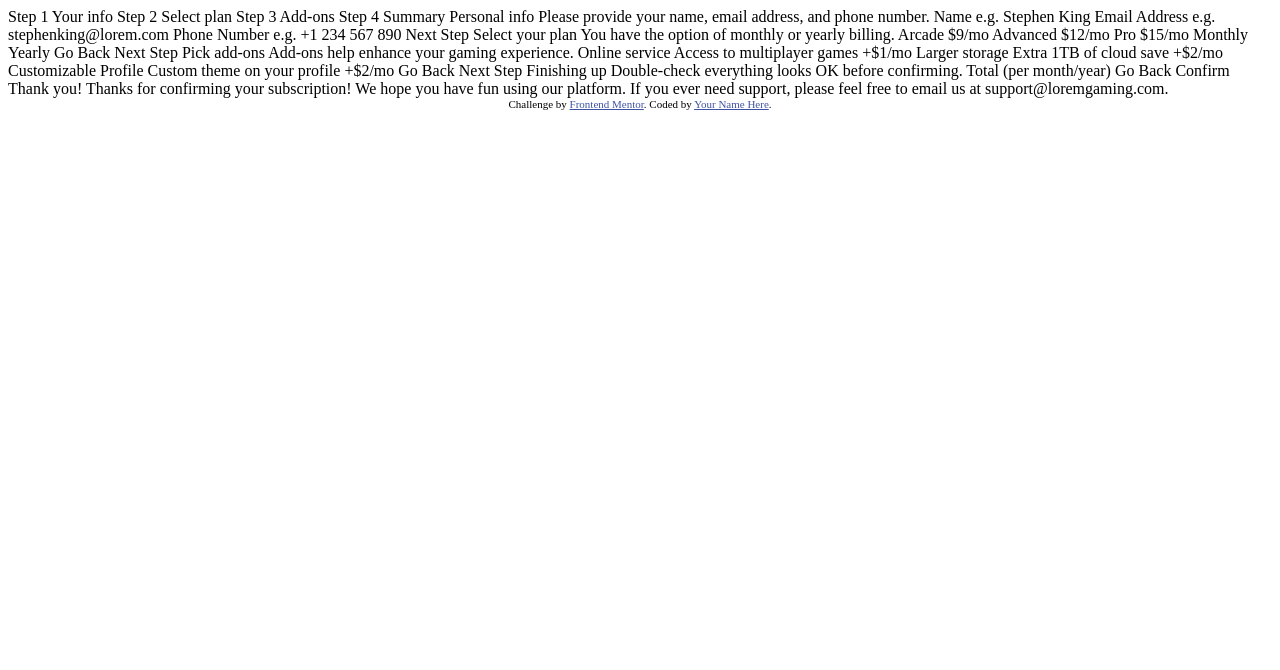
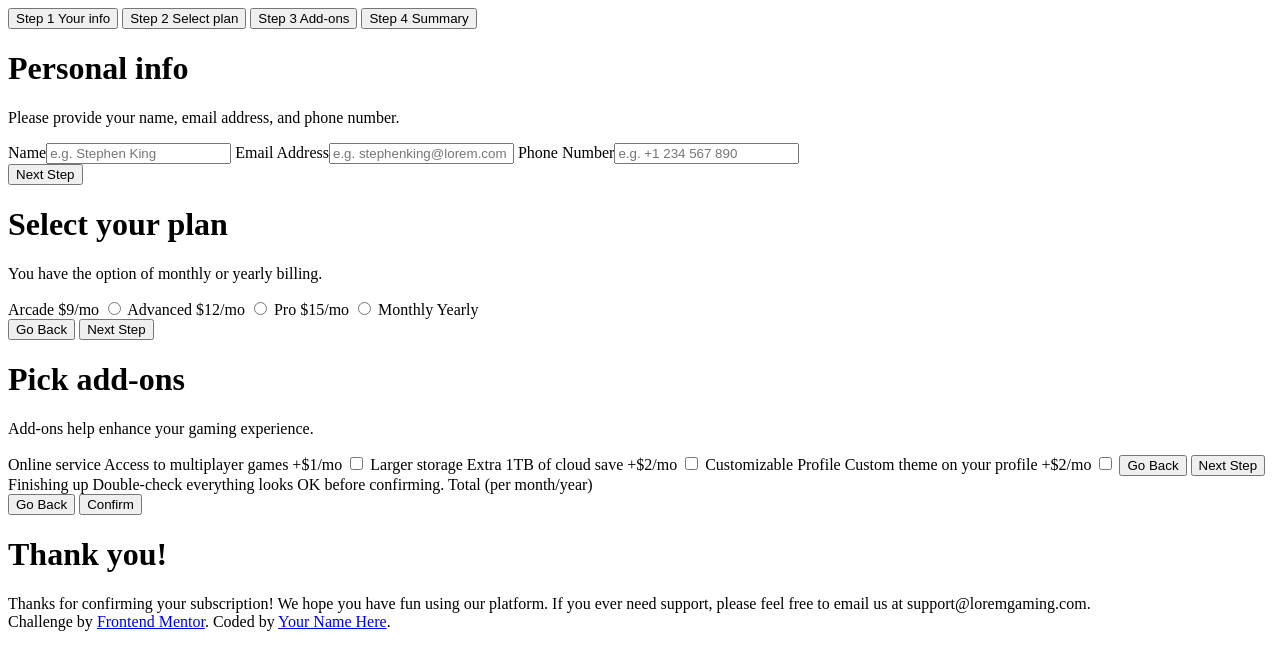
Before and after one commit to simonafude/Multi-step-form, a plain HTML site: page index.html in a window 1280 px wide. Drawn offline with Linux system fonts and the light colour scheme.

Commit message:
feat(HTML and CSS: Created the structure of the webpage and css file

```diff
--- a/index.html
+++ b/index.html
@@ -6,96 +6,116 @@
 
   <link rel="icon" type="image/png" sizes="32x32" href="./assets/images/favicon-32x32.png">
 
+  <!-- imports font family -->
+  <link rel="preconnect" href="https://fonts.googleapis.com">
+<link rel="preconnect" href="https://fonts.gstatic.com" crossorigin>
+<link href="https://fonts.googleapis.com/css2?family=Ubuntu:ital,wght@0,300;0,400;0,500;0,700;1,300;1,400;1,500;1,700&display=swap" rel="stylesheet">
+
   <title>Frontend Mentor | Multi-step form</title>
 
   <!-- Feel free to remove these styles or customise in your own stylesheet 👍 -->
   <style>
-    .attribution { font-size: 11px; text-align: center; }
-    .attribution a { color: hsl(228, 45%, 44%); }
+
   </style>
 </head>
 <body>
 
   <!-- Sidebar start -->
+  <nav>
+    <button>Step 1
+      Your info</button>
 
-  Step 1
-  Your info
+    <button>Step 2
+      Select plan</button>
 
-  Step 2
-  Select plan
+    <button>Step 3
+      Add-ons</button>
 
-  Step 3
-  Add-ons
+    <button>Step 4
+      Summary</button>
+  </nav>
 
-  Step 4
-  Summary
 
   <!-- Sidebar end -->
 
   <!-- Step 1 start -->
+  <form action="Submit" method="post">
+    <h1>Personal info</h1>
+    <p>Please provide your name, email address, and phone number.</p>
 
-  Personal info
-  Please provide your name, email address, and phone number.
+    <label for="">Name<input type="text" name="" id="" placeholder="e.g. Stephen King"></label>
 
-  Name
-  e.g. Stephen King
 
-  Email Address
-  e.g. stephenking@lorem.com
+    <label for="">Email Address<input type="email" name="" id="" placeholder="e.g. stephenking@lorem.com">
+    </label>
 
-  Phone Number
-  e.g. +1 234 567 890
 
-  Next Step
+    <label for="">Phone Number<input type="tel" name="" id="" placeholder="e.g. +1 234 567 890"></label>
 
+  </form>
+
+  <button>Next Step</button>
   <!-- Step 1 end -->
 
   <!-- Step 2 start -->
 
-  Select your plan
-  You have the option of monthly or yearly billing.
+  <form action="" method="post">
+    <h1>Select your plan</h1>
+    <p>You have the option of monthly or yearly billing.</p>
 
-  Arcade
-  $9/mo
+    <label for="">Arcade
+      $9/mo</label>
+    <input type="radio" name="" id="">
 
-  Advanced
-  $12/mo
+    <label for="">Advanced
+      $12/mo</label>
+      <input type="radio" name="" id="">
 
-  Pro
-  $15/mo
+    <label for="">Pro
+      $15/mo</label>
+      <input type="radio" name="" id="">
 
     Monthly
     Yearly
 
-  Go Back
-  Next Step
+  </form>
+
+  <button>Go Back</button>
+  <button type="submit">Next Step</button>
 
   <!-- Step 2 end -->
 
   <!-- Step 3 start -->
 
-  Pick add-ons
-  Add-ons help enhance your gaming experience.
+  <form action="Submit" method="post">
+    <h1>Pick add-ons</h1>
+    <p>Add-ons help enhance your gaming experience.
+    </p>
 
-  Online service
+    <label for="">Online service
       Access to multiplayer games
-  +$1/mo
+      +$1/mo</label>
+    <input type="checkbox" name="" id="">
 
-  Larger storage
+    <label for="">Larger storage
       Extra 1TB of cloud save
-  +$2/mo
+      +$2/mo</label>
+    <input type="checkbox" name="" id="">
 
-  Customizable Profile
+    <label for="">Customizable Profile
       Custom theme on your profile
-  +$2/mo
+      +$2/mo</label>
+      <input type="checkbox" name="" id="">
 
-  Go Back
-  Next Step
+    <button>Go Back</button>
+    <button>Next Step</button>
+  </form>
 
   <!-- Step 3 end -->
 
   <!-- Step 4 start -->
 
+  <form action="" method="post">
     Finishing up
   Double-check everything looks OK before confirming.
 
@@ -103,18 +123,23 @@
 
   Total (per month/year)
 
-  Go Back
-  Confirm
+  </form>
+
+ <button> Go Back</button>
+ <button>Confirm</button>
 
   <!-- Step 4 end -->
 
   <!-- Step 5 start -->
 
-  Thank you!
+  <form action="">
+    <i class="fa-solid fa-check"></i>
+    <h1>Thank you!</h1>
 
   Thanks for confirming your subscription! We hope you have fun
   using our platform. If you ever need support, please feel free
   to email us at support@loremgaming.com.
+  </form>
 
   <!-- Step 5 end -->
 
--- /dev/null
+++ b/style.css
@@ -0,0 +1,35 @@
+/* Color Variables Declaration */
+
+:root {
+  /* Primary */
+  --mar-b-clr: hsl(213, 96%, 18%);
+  --purp-b-clr: hsl(243, 100%, 62%);
+  --past-b-clr: hsl(228, 100%, 84%);
+  --light-b-clr: hsl(206, 94%, 87%);
+  --straw-red-clr: hsl(354, 84%, 57%);
+
+  /* Neutral */
+  --cool-g-clr: hsl(231, 11%, 63%);
+  --light-g-color: hsl(229, 24%, 87%);
+  --magno-clr: hsl(217, 100%, 97%);
+  --alabas-clr: hsl(231, 100%, 99%);
+  --white: hsl(0, 0%, 100%);
+
+}
+
+body {
+  font-size: 16px;
+  font-family: "Ubuntu", sans-serif;
+}
+
+
+
+
+
+
+.attribution {
+  font-size: 11px; text-align: center;
+}
+.attribution a {
+  color: hsl(228, 45%, 44%);
+}
```
Lines whose indentation alone changed are shown as unchanged.
